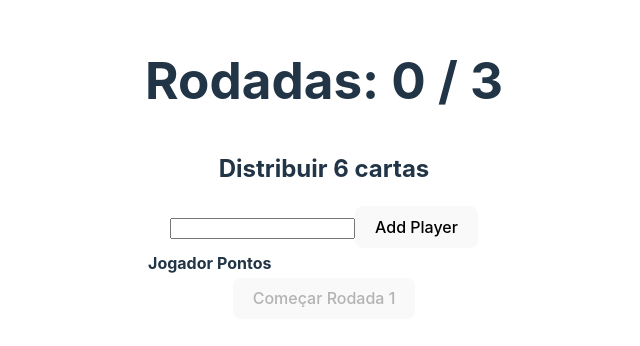
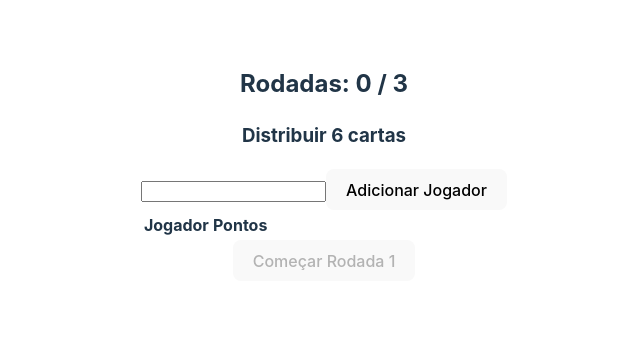
Before and after one commit to ldantas-s/dobro-score, a Vue app: page / in a window 1280 px wide. Shown: the part 236-582 px from the top of the page, without its empty margins (316-956 px from the left). Built offline with nearby package versions, Linux system fonts and the light colour scheme.

Commit message:
refactor: create some components

```diff
--- a/src/App.vue
+++ b/src/App.vue
@@ -1,18 +1,20 @@
 <script setup lang="ts">
 import { reactive, ref } from 'vue';
-import Row from './components/Row.vue'
+
 import Game from './entity/Game'
 
+import Row from './components/Row.vue'
+import RoundTitle from './components/RoundTitle.vue'
+import Table from './components/Table.vue';
+import TableBodyClimb from './components/TableBodyClimb.vue';
+import Button from './components/Button.vue';
+import InputPlayer from './components/InputPlayer.vue';
+
 const game = reactive(new Game())
-const playerName = ref('')
 let isRoundStarted = ref(false)
 
 const toggleRound = () => isRoundStarted.value = !isRoundStarted.value
 
-const addPlayer = (name: string) => {
-  game.addPlayer(name)
-  playerName.value = ''
-}
 const startRound = () => {
   game.startRound()
   toggleRound()
@@ -26,52 +28,28 @@ const finishRound = () => {
 
 <template>
   <section class="round-info" v-show="!isRoundStarted">
-    <h1 class="rounds">Rodadas: {{ game.currentRound() }} / 3</h1>
-    <h2 class="distribuition-cards">Distribuir {{ game.cardToDistribute() }} cartas</h2>
-    <div v-show="game.currentRound() < 1">
-      <input type="text" class="input-player" v-model="playerName" />
-      <button class="add-player" @click="addPlayer(playerName)" :disabled="game.hasLimitPlayers()">Add Player</button>
-    </div>
-    <table>
-      <thead>
-        <tr>
-          <th>Jogador</th>
-          <th>Pontos</th>
-        </tr>
-      </thead>
-      <tbody>
-        <tr v-for="player in game.playersOrderByPoints" class="player" :key="player.name">
-          <td class="player-name">{{ player.name }}</td>
-          <td class="player-points">{{ player.points }}</td>
-        </tr>
-      </tbody>
-    </table>
-    <button class="start-round" :disabled="game.hasNotPlayersEnough()" @click="startRound">Começar Rodada {{
-      game.currentRound() + 1 }}</button>
+    <RoundTitle data-test="round-title__rounds" :title="`Rodadas: ${game.currentRound()} / 3`" />
+    <h3 class="distribuition-cards">Distribuir {{ game.cardToDistribute() }} cartas</h3>
+    <InputPlayer :game="(game as Game)" />
+    <Table :heads="['Jogador', 'Pontos']">
+      <TableBodyClimb :players="game.playersOrderByPoints" />
+    </Table>
+    <Button data-test="start_round" :disabled="game.hasNotPlayersEnough()" :click="startRound">Começar Rodada {{
+      game.currentRound() + 1 }}</Button>
   </section>
   <section class="climbing-info" v-show="isRoundStarted">
     <h1>Escaladas</h1>
-    <h2 class="climbing-info__round">Rodada atual: {{ game.currentRound() }}</h2>
-    <table>
-      <thead>
-        <tr>
-          <th>Nome</th>
-          <th>Esquecido</th>
-          <th>cartas</th>
-          <th>Posição (mais cartas)</th>
-          <th>Pontos</th>
-        </tr>
-      </thead>
-      <tbody>
-        <tr v-for="(player, key) in game.playersOrderByCards" :key="player.name">
-          <Row :player="player" :order="key + 1" />
-        </tr>
-      </tbody>
-    </table>
-    <button data-test="finish_round" @click="finishRound">Finalizar Rodada</button>
+    <RoundTitle data-test="round-title__climbs" :title="`Rodada atual: ${game.currentRound()}`" />
+    <Table :heads="['Nome', 'Esquecido', 'Q. Cartas', 'Posição (Mais Cartas)', 'Pontos']">
+      <tr v-for="(player, key) in game.playersOrderByCards" :key="player.name">
+        <Row :player="player" :order="key + 1" />
+      </tr>
+    </Table>
+    <Button data-test="finish_round" :click="finishRound">Finalizar Rodada</Button>
   </section>
-  <section v-show="game.currentRound() === 3">
-    <h1 class="winner-congrats">Congratulations! {{ game.winnerPlayer?.name }} is the Winner with {{ game.winnerPlayer?.points }} points</h1>
+  <section v-show="game.isFinished()">
+    <h1 class="winner-congrats">Congratulations! {{ game.winnerPlayer?.name }} is the Winner with {{
+      game.winnerPlayer?.points }} points</h1>
   </section>
 </template>
 
--- /dev/null
+++ b/src/components/Button.vue
@@ -0,0 +1,9 @@
+<script setup lang="ts">
+defineProps<{ click: () => void }>()
+</script>
+<template>
+    <button @click="click">
+        <slot>submit</slot>
+    </button>
+</template>
+<style scoped></style>
--- /dev/null
+++ b/src/components/InputPlayer.vue
@@ -0,0 +1,19 @@
+<script setup lang="ts">
+import { ref } from 'vue';
+import Button from './Button.vue';
+import Game from '../entity/Game';
+
+const props = defineProps<{ game: InstanceType<typeof Game> }>()
+const playerName = ref('')
+const addPlayer = () => {
+	props.game.addPlayer(playerName.value)
+	playerName.value = ''
+}
+</script>
+<template>
+	<div v-show="game.isIdle()">
+		<input type="text" class="input-player" v-model="playerName" />
+		<Button data-test="add-player__button" :click="addPlayer" :disabled="game.hasLimitPlayers()">Adicionar Jogador</Button>
+	</div>
+</template>
+<style scoped></style>
--- /dev/null
+++ b/src/components/RoundTitle.vue
@@ -0,0 +1,7 @@
+<script setup lang="ts">
+defineProps({ title: String })
+</script>
+<template>
+    <h2 class="round-title">{{ title }}</h2>
+</template>
+<style scoped></style>
--- /dev/null
+++ b/src/components/Table.vue
@@ -0,0 +1,16 @@
+<script setup lang="ts">
+defineProps<{ heads: string[] }>()
+</script>
+<template>
+	<table>
+		<thead>
+			<tr>
+				<th v-for="head in heads" :key="head">{{ head }}</th>
+			</tr>
+		</thead>
+		<tbody>
+			<slot></slot>
+		</tbody>
+	</table>
+</template>
+<style scoped></style>
--- /dev/null
+++ b/src/components/TableBodyClimb.vue
@@ -0,0 +1,12 @@
+<script setup lang="ts">
+import Player from '../entity/Player';
+
+defineProps<{ players: Player[] }>()
+</script>
+<template>
+	<tr v-for="player in players" class="player" :key="player.name">
+		<td class="player-name">{{ player.name }}</td>
+		<td class="player-points">{{ player.points }}</td>
+	</tr>
+</template>
+<style scoped></style>
--- a/src/entity/Game.ts
+++ b/src/entity/Game.ts
@@ -44,6 +44,13 @@ export default class Game {
     return this.rounds.length;
   }
 
+  isFinished(): boolean {
+    return this.status === "finished";
+  }
+  isIdle(): boolean {
+    return this.status === 'idle'
+  }
+
   reset(): void {
     this._players = [];
     this.rounds = [];
@@ -55,14 +62,19 @@ export default class Game {
     this._players.push(new Player(name));
   }
 
+  private notAllowedToChangeGameInfo(): boolean {
+    return this.hasNotPlayersEnough() || this.isFinished();
+  }
   startRound() {
-    if (this.hasNotPlayersEnough()) return;
+    if (this.notAllowedToChangeGameInfo()) return;
 
     this.status = "progress";
     this.rounds.push(new Round("started"));
   }
 
   finishRound() {
+    if (this.notAllowedToChangeGameInfo()) return;
+
     const points: number[] = [];
 
     this._players.forEach((player) => {
```
Also changed, not shown: 2 other files (tests, documents, lock files or other folders).
